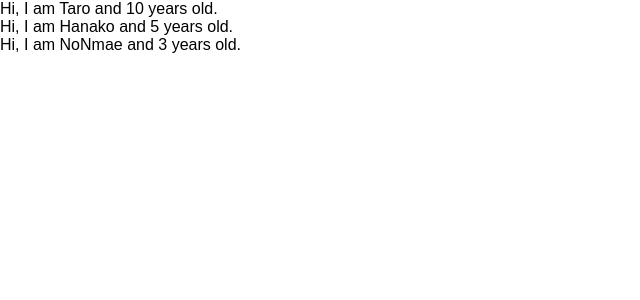
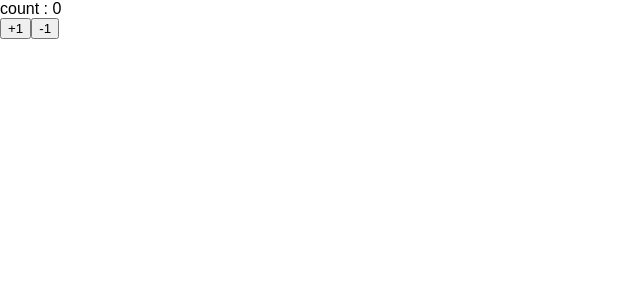
Before and after one commit to Yuri-k-156/udemy-react-redux-crud-application, a React (Create React App) app: page / in a window 1280 px wide. Shown: the top 300 px of the page, without its empty margins (0-640 px from the left). Built offline with nearby package versions, Linux system fonts and the light colour scheme.

Commit message:
learn state and setState

```diff
--- a/src/App.js
+++ b/src/App.js
@@ -1,32 +1,31 @@
-import React from 'react';
-import PropTypes from 'prop-types';
+import React, { Component } from 'react';
 
-const App = () => {
-	const profiles = [
-		{ name: "Taro", age: 10 },
-		{ name: "Hanako", age: 5 },
-		{ name: "NoNmae", age: 3 }
-	]
-	return (<div>
-		{
-		  profiles.map((profile, index) => {
-                    return <User name={profile.name} age={profile.age} key={index}/>
-		  })
-		}
-		</div>
-	)
+const App = () => (<Counter></Counter>)
 
-}
+class Counter extends Component {
 
-const User = (props) => {
-        return <div>Hi, I am {props.name} and {props.age} years old.</div>
-}
+	constructor(props){
+           super(props)
+	   this.state = {count: 0}
+	}
 
+	handlePlusButton = () => {
+	  this.setState({count: this.state.count + 1})
+	}
 
-User.propTypes = {
-  name: PropTypes.string,
-  age: PropTypes.number.isRequired
+	handleMinusButton = () => {
+	  this.setState({count: this.state.count - 1})
+	}
 
+	render(){
+	  return (
+		  <React.Fragment>
+		    <div>count : {this.state.count}</div>
+		    <button onClick={this.handlePlusButton}>+1</button>
+		    <button onClick={this.handleMinusButton}>-1</button>
+		  </React.Fragment>
+	  );
+	}
 }
 
 export default App;
```
